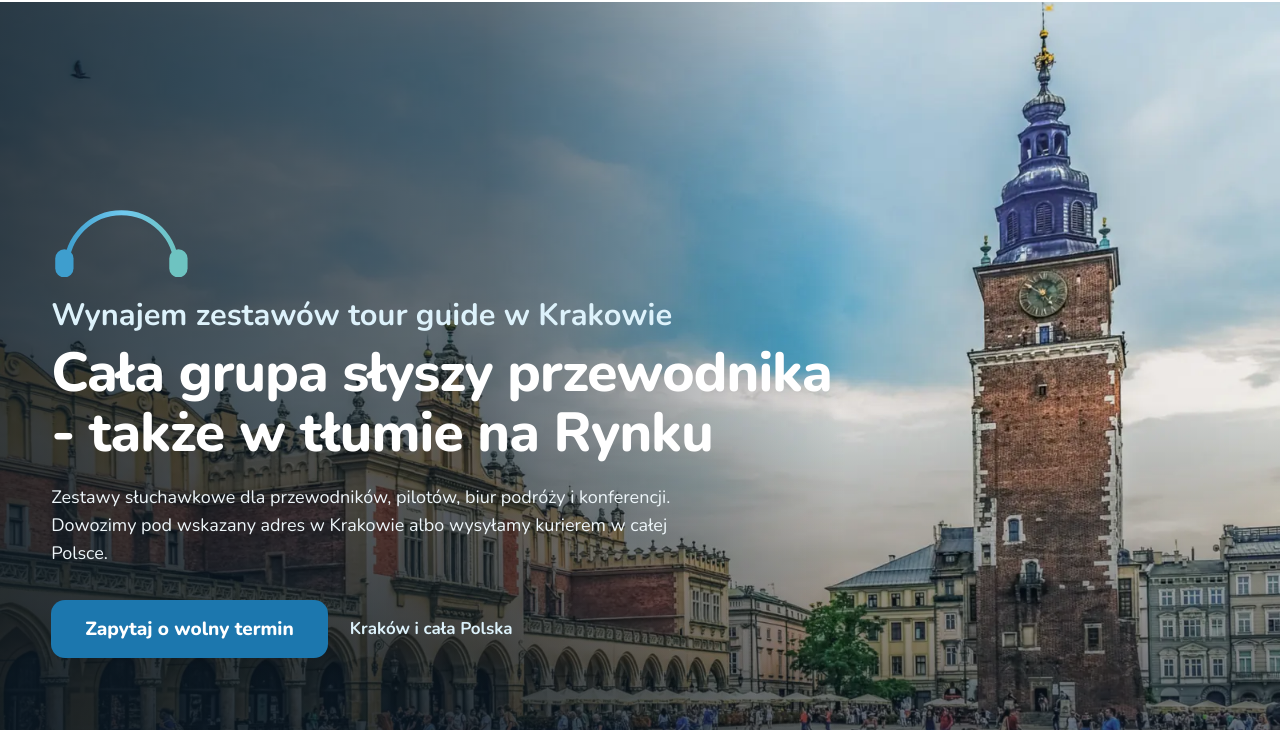
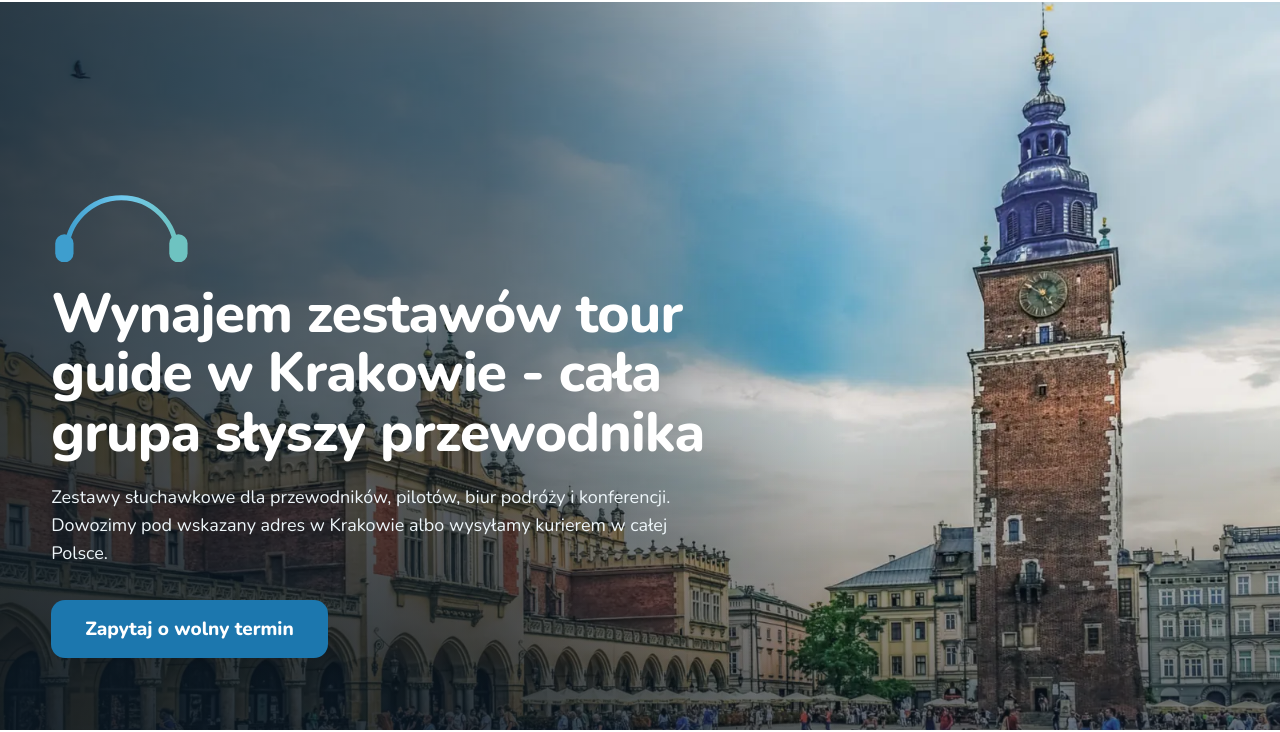
Before and after one commit to Disaster26/vodic-koncepcja, a plain HTML site: page index.html in a window 1280 px wide. Shown: the part 70-802 px from the top of the page. Drawn offline with Linux system fonts and the light colour scheme.

Commit message:
H1 jako fraza i hasło w jednym nagłówku

```diff
--- a/index.html
+++ b/index.html
@@ -266,11 +266,10 @@ form.zapyt .btn{margin-top:20px;width:100%}
   </picture>
   <div class="hero-in">
     <svg class="palak-hero" viewBox="0 0 200 110" aria-hidden="true"><path d="M22 96 A78 78 0 0 1 178 96" fill="none" stroke="url(#g)" stroke-width="7" stroke-linecap="round"/><rect x="6" y="70" width="26" height="40" rx="13" fill="#3E9ECE"/><rect x="168" y="70" width="26" height="40" rx="13" fill="#6EC3C1"/></svg>
-    <h1><span class="fraza">Wynajem zestawów tour guide w Krakowie</span>Cała grupa słyszy przewodnika - także w tłumie na Rynku</h1>
+    <h1>Wynajem zestawów tour guide w Krakowie - cała grupa słyszy przewodnika</h1>
     <p class="lead">Zestawy słuchawkowe dla przewodników, pilotów, biur podróży i konferencji. Dowozimy pod wskazany adres w Krakowie albo wysyłamy kurierem w całej Polsce.</p>
     <div class="akcje">
       <a class="btn" href="#kontakt">Zapytaj o wolny termin</a>
-      <span class="gdzie">Kraków i cała Polska</span>
     </div>
   </div>
 </section>
```
Also changed, not shown: src.html (+1 -2 lines).
